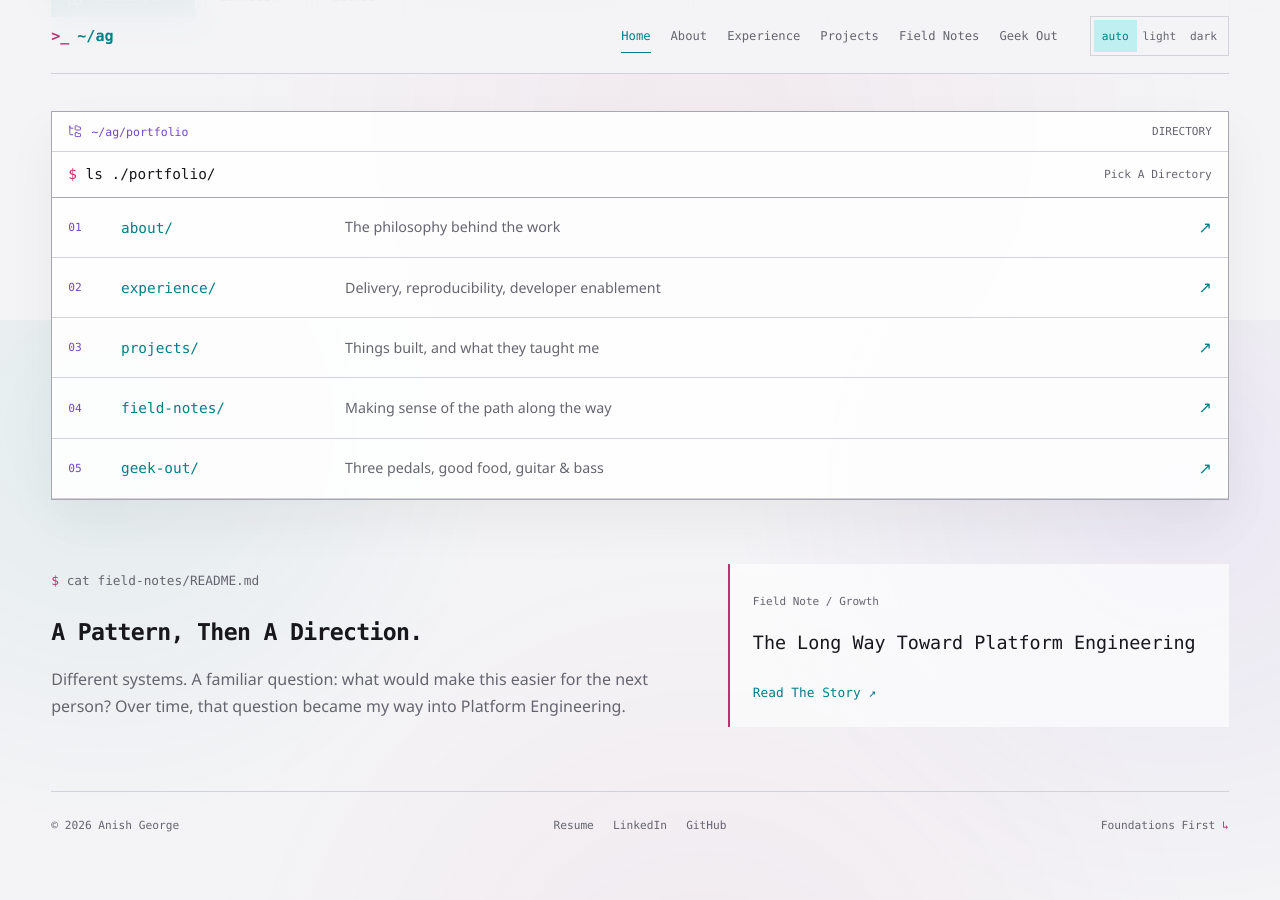
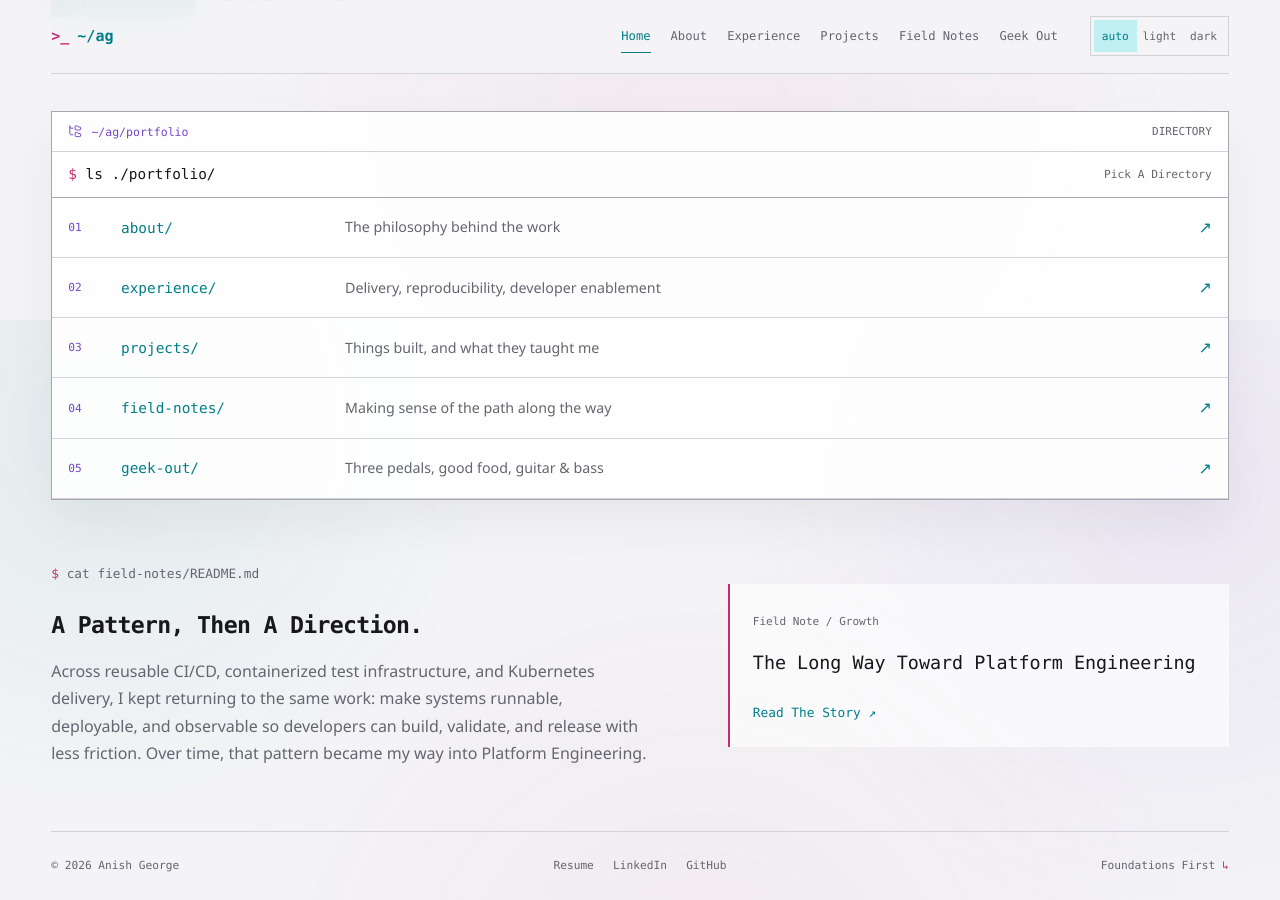
Before and after one commit to ANISHG-26/ANISHG-26.github.io, a Jekyll site: the page built from index.html, in a window 1280 px wide and 900 px high, scrolled down 580 px. Built offline with Jekyll 4.4.1, drawn with Linux system fonts in a browser that asks for light colours; nearby versions of some CDN libraries; before the commit the page ends 1441 px from its top, so only the background shows below that.

Commit message:
copy: sharpen homepage platform story

```diff
--- a/index.html
+++ b/index.html
@@ -55,7 +55,7 @@ description: Platform engineering, thoughtful foundations, and a few things beyo
     </div>
   </section>
   <section class="home-notes reveal" aria-labelledby="notes-title">
-    <div><p class="command-line"><span class="prompt-mark">$</span> cat field-notes/README.md</p><h2 id="notes-title">A Pattern, Then A Direction.</h2><p>Different systems. A familiar question: what would make this easier for the next person? Over time, that question became my way into Platform Engineering.</p></div>
+    <div><p class="command-line"><span class="prompt-mark">$</span> cat field-notes/README.md</p><h2 id="notes-title">A Pattern, Then A Direction.</h2><p>Across reusable CI/CD, containerized test infrastructure, and Kubernetes delivery, I kept returning to the same work: make systems runnable, deployable, and observable so developers can build, validate, and release with less friction. Over time, that pattern became my way into Platform Engineering.</p></div>
     <a class="note-preview" href="{{ '/field-notes/the-long-way-toward-platform-engineering/' | relative_url }}"><span class="file-type">Field Note / Growth</span><h3>The Long Way Toward Platform Engineering</h3><span class="text-link">Read The Story ↗</span></a>
   </section>
 </main>
```
Also changed, not shown: docs/design-contract.md (+8 -0 lines).
